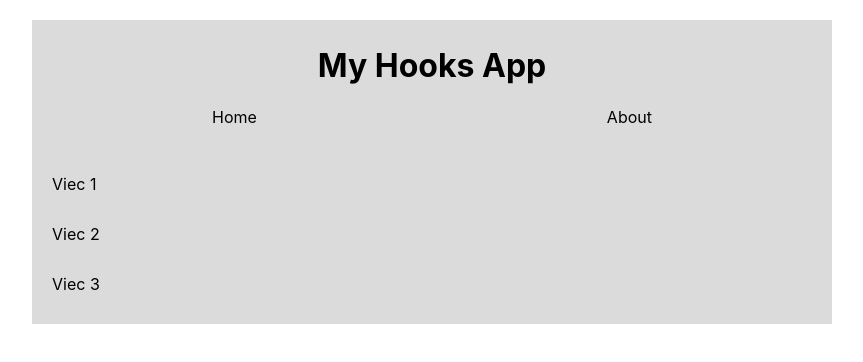
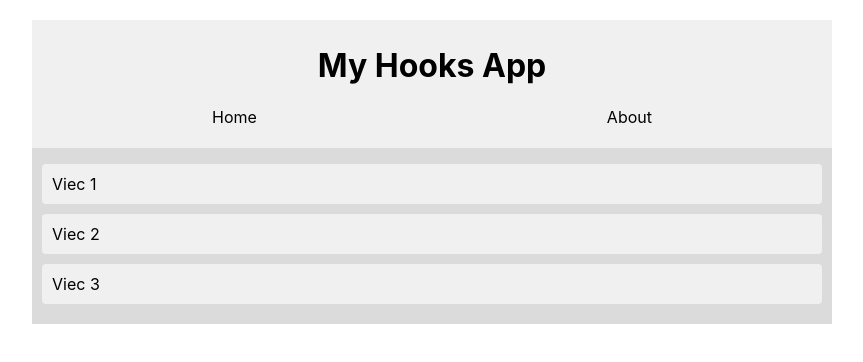
Before and after one commit to hyvuonggia/react-hooks, a React (Create React App) app: page / in a window 1280 px wide. Shown: the top 362 px of the page, without its empty margins (208-1071 px from the left). Built offline with nearby package versions, Linux system fonts and the light colour scheme.

Commit message:
Created TodoItem components

```diff
--- a/src/components/Navbar.jsx
+++ b/src/components/Navbar.jsx
@@ -1,13 +1,17 @@
 import React from "react";
 
 const Navbar = () => {
+    const style = {
+        background: "rgba(240, 240, 240)",
+        color: "black",
+    };
+
     return (
-        <div className="navbar">
+        <div className="navbar" style={style}>
             <h1>My Hooks App</h1>
             <ul>
                 <li>Home</li>
                 <li>About</li>
-
             </ul>
         </div>
     );
--- a/src/components/Todo.jsx
+++ b/src/components/Todo.jsx
@@ -1,4 +1,5 @@
 import React, { useState } from "react";
+import TodoItem from "./TodoItem";
 
 const Todo = () => {
     const [todos, setTodos] = useState([
@@ -7,11 +8,13 @@ const Todo = () => {
         { id: 3, title: "Viec 3" },
     ]);
 
+
+
     return (
         <div className="todo-list">
             <ul>
                 {todos.map((todo) => {
-                    return <li>{todo.title}</li>;
+                    return <TodoItem id={todo.id} title={todo.title} todo={todo}/>
                 })}
             </ul>
         </div>
--- /dev/null
+++ b/src/components/TodoItem.jsx
@@ -0,0 +1,12 @@
+import React from "react";
+
+const TodoItem = ({ todo }) => {
+    const style = {
+        background: "rgba(240, 240, 240)",
+        color: "black",
+    };
+
+    return <li style={style}>{todo.title}</li>;
+};
+
+export default TodoItem;
```
